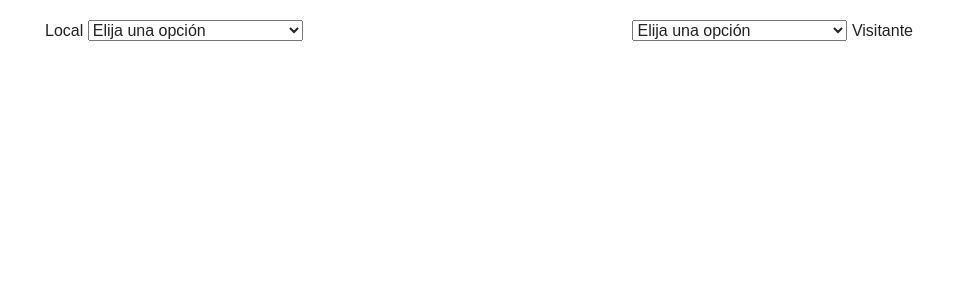
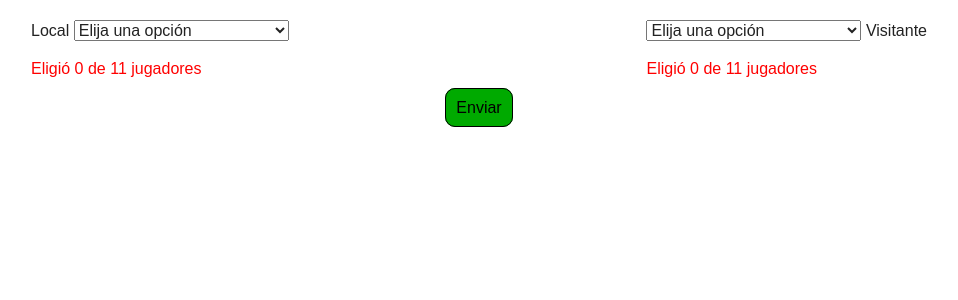
Before and after one commit to cript0nauta/goldeoro, a Django app: page /addmatch/ in a window 1280 px wide. Shown: the top 300 px of the page, without its empty margins (161-1119 px from the left). Run offline with Django 3.2, Linux system fonts and the light colour scheme; data comes from the database, SQL or seed files in the repository; parts of the project's set-up code (start-up, migrations or seed data) failed here and were passed over; some libraries are stand-ins or nearby versions.

Commit message:
Modificación del CSS de addmatch y modificaciónde gitignore

```diff
--- a/soccerstats/views.py
+++ b/soccerstats/views.py
@@ -31,5 +31,5 @@ def addmatch(request):
 
 def json_players(request, equipo):
 	jugadores = Jugador.objects.filter(equipo__pk=equipo)
-	jugadores = [jugador.nombre for jugador in jugadores]
+	jugadores = [{'pk':jugador.pk, 'nombre':jugador.nombre} for jugador in jugadores]
 	return HttpResponse(simplejson.dumps({'jugadores':jugadores}))
--- /dev/null
+++ b/static/soccerstats/css/addmatch.css
@@ -0,0 +1,37 @@
+body
+{
+	margin-left: 15%;
+	margin-right: 15%;
+}
+
+li
+{
+list-style: none;
+}
+
+.hay-once
+{
+	font-weight: bold;
+	color: green;
+}
+.no-hay-once
+{
+	color: red;
+}
+
+#submit
+{
+	text-align: center;
+	clear: both;
+}
+#submit a
+{
+	display: inline;
+	background: #0A0;
+	padding: 10px;
+	border-style: solid;
+	border-width: 1px;
+	border-radius: 10px;
+	text-decoration: none;
+	color: black
+}
--- a/static/soccerstats/css/main.css
+++ b/static/soccerstats/css/main.css
@@ -329,8 +329,3 @@ body
 {
 	float: right
 }
-#addmatch
-{
-	margin-left: 15%;
-	margin-right: 15%;
-}
--- a/static/soccerstats/js/addmatch.js
+++ b/static/soccerstats/js/addmatch.js
@@ -2,13 +2,45 @@ $(function(){
 	$('select').change(function(){
 		ul = $(this).parent().find('.jugadores');
 		ul.html('');
+
+		// Obtiene los jugadores por JSON
 		$.getJSON('/json/players/' + this.value + '/', function(data){
 			for(i=0;i<data.jugadores.length;i++)
 			{
-				nombre = data.jugadores[i];
+				nombre = data.jugadores[i].nombre;
+				pk = data.jugadores[i].pk;
+
+				check = $('<input>').attr('type','checkbox').attr('value',pk);
 				li = $('<li>').text(nombre);
+
+				li.prepend(check)
 				li.appendTo(ul);
-			}
-		})
+			};
+			$('input[type=checkbox]').change(function(){
+				p = $(this).parent().parent().parent().find('.once');
+				p_n = p.find('.cantidad-jugadores');
+				n = $(this).parent().parent().find('input:checkbox:checked').length;
+				p_n.text(n);
+				if(n == 11)
+				{
+					p.removeClass('no-hay-once');
+					p.addClass('hay-once');
+				}else{
+					p.removeClass('hay-once');
+					p.addClass('no-hay-once');
+				}
+			});
+		});
 	});
+
+	$('#submit').click(function(){
+		if( $('input:checked').length != 22 )
+		{
+			alert('Elige 11 jugadores de cada equipo')
+		}else{
+			alert('Bien');
+		}
+		return false;
+	});
+
 })
--- a/templates/soccerstats/addmatch.html
+++ b/templates/soccerstats/addmatch.html
@@ -2,31 +2,35 @@
 
 {% block end %}
 <script src="{{ STATIC_URL }}soccerstats/js/addmatch.js" type="text/javascript"></script>
+<link rel="stylesheet" href="{{ STATIC_URL }}soccerstats/css/addmatch.css" />
 {% endblock %}
 
 {% block contenido %}
 
 <form action="/addmatch/" id="addmatch">
 	<div id="local" class="float-l">
-		<label for="test">Local</label>
-		<select name="test">
+		<label for="local">Local</label>
+		<select name="local">
 		<option value="0">Elija una opción</option>
 		{% for equipo in equipos %}
 			<option value="{{ equipo.id }}">{{ equipo.nombre }}</option>
 		{% endfor  %}
 		</select>
+		<p class="no-hay-once once">Eligió <span class="cantidad-jugadores">0</span> de 11 jugadores</p>
 		<ul class="jugadores"></ul>
 	</div>
 	<div id="visitante" class="float-r">
-		<select name="test">
+		<select name="visitante">
 		<option value="0">Elija una opción</option>
 		{% for equipo in equipos %}
 			<option value="{{ equipo.id }}">{{ equipo.nombre }}</option>
 		{% endfor  %}
 		</select>
-		<label for="test">Visitante</label>
+		<label for="visitante">Visitante</label>
+		<p class="no-hay-once once">Eligió <span class="cantidad-jugadores">0</span> de 11 jugadores</p>
 		<ul class="jugadores"></ul>
 	</div>
+	<div id="submit"><a href="#">Enviar</a></div>
 </form>
 
 {% endblock %}
```
Also changed, not shown: templates/soccerstats/main.html (deleted, +0 -15 lines), 1 other file.
